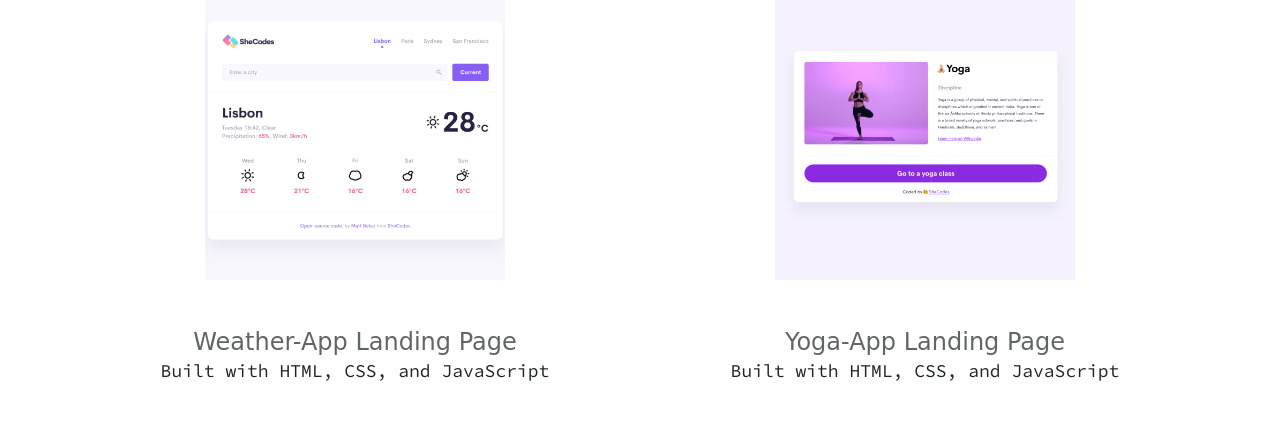
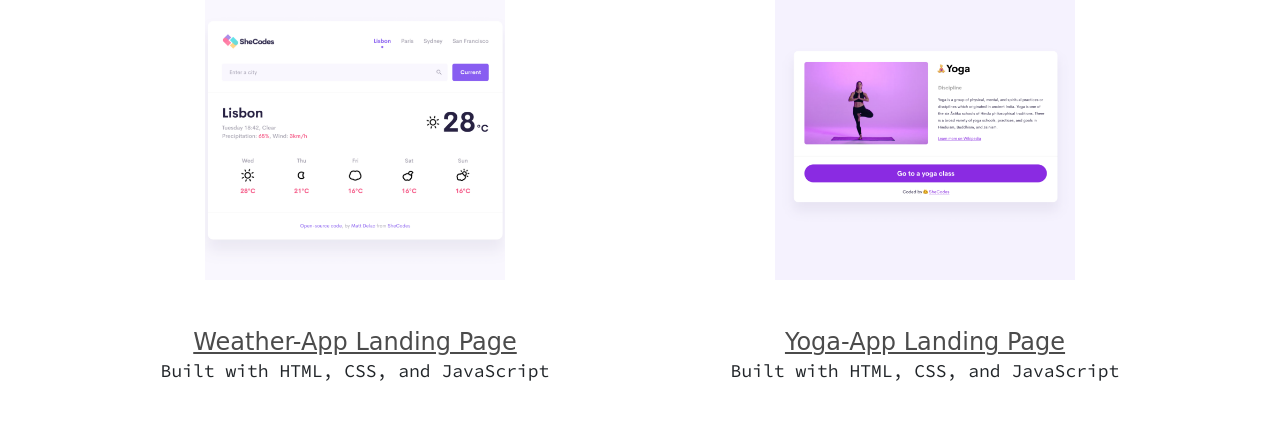
Before and after one commit to FrauY/portfolio-yy, a plain HTML site: page works.html in a window 1280 px wide. Shown: the part 354-800 px from the top of the page. Drawn offline with nearby package versions, Linux system fonts and the light colour scheme; a web font is replaced by a local one.

Commit message:
Added projects link

```diff
--- a/style.css
+++ b/style.css
@@ -58,9 +58,9 @@ p {
 .email-link {
   display: flex;
   justify-content: center;
-  color: var(--primary-color);
   font-size: 28px;
   text-decoration: none;
+  color: var(--primary-color);
 }
 
 .email-link:hover {
@@ -75,7 +75,12 @@ p {
 .hero {
   background-color: rgba(25, 135, 84, 0.2);
 }
-
+.projects-link {
+  color: black;
+}
+.projects-link:hover {
+  color: var(--primary-color);
+}
 @media (max-width: 750px) {
   h1 {
     font-size: 48px;
--- a/works.html
+++ b/works.html
@@ -94,13 +94,17 @@
               alt="weather-app-screen"
               width="300"
             />
-            <h3 class="mt-5">Weather-App Landing Page</h3>
+            <h3 class="mt-5">
+              <a href="#" class="projects-link">Weather-App Landing Page</a>
+            </h3>
             <p>Built with HTML, CSS, and JavaScript</p>
           </div>
 
           <div class="col-6 text-center">
             <img src="images/yoga.png" alt="yoga-app-screen" width="300" />
-            <h3 class="mt-5">Yoga-App Landing Page</h3>
+            <h3 class="mt-5">
+              <a href="#" class="projects-link">Yoga-App Landing Page</a>
+            </h3>
             <p>Built with HTML, CSS, and JavaScript</p>
           </div>
         </div>
```
